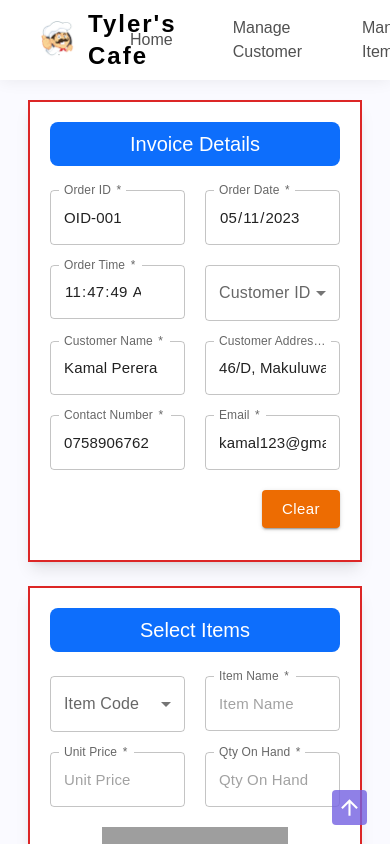
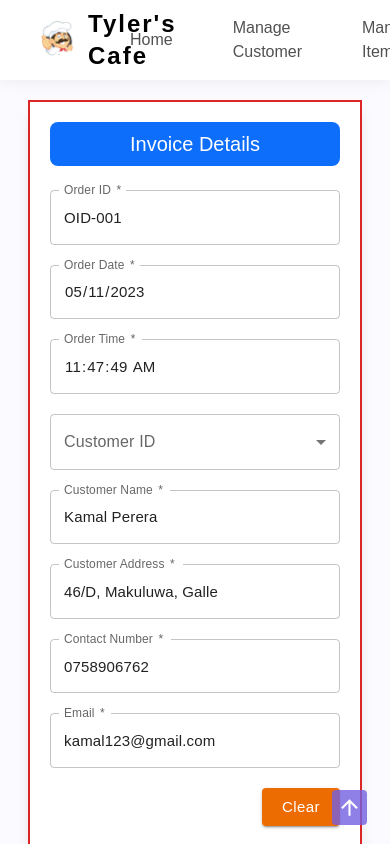
Before and after one commit to AshanSandeep06/Food-Shop-System, a React (Create React App) app in the folder frontend/: page /place_order in a window 390 px wide. Shown: the top 844 px of the page. Built offline with nearby package versions, Linux system fonts and the light colour scheme; grey boxes are pictures that could not be loaded.

Commit message:
Content Updated

```diff
--- a/frontend/src/pages/AdminPages/PlaceOrderForm/PlaceOrderForm.tsx
+++ b/frontend/src/pages/AdminPages/PlaceOrderForm/PlaceOrderForm.tsx
@@ -58,7 +58,7 @@ const PlaceOrderForm = () => {
           <h1 className="font-medium">Invoice Details</h1>
         </div>
 
-        <div id="invoiceDetails" className="grid grid-cols-2 gap-5">
+        <div id="invoiceDetails" className="grid grid-cols-1 sm:grid-cols-2 gap-5">
           <TextField
             label="Order ID"
             type="text"
@@ -176,7 +176,7 @@ const PlaceOrderForm = () => {
             }}
           />
 
-          <div className="col-start-2 col-end-3 items-center justify-end flex">
+          <div className="sm:col-start-2 sm:col-end-3 items-center justify-end flex">
             <Button
               className="!px-[20px] !capitalize !font-poppins !font-normal !text-[15px]"
               variant="contained"
@@ -193,7 +193,7 @@ const PlaceOrderForm = () => {
           <h1 className="font-medium">Select Items</h1>
         </div>
 
-        <div id="itemDetails" className="grid grid-cols-2 gap-5">
+        <div id="itemDetails" className="grid grid-cols-1 sm:grid-cols-2 gap-5">
           <FormControl>
             <InputLabel id="demo-simple-select-label">Item Code</InputLabel>
             <Select
```
